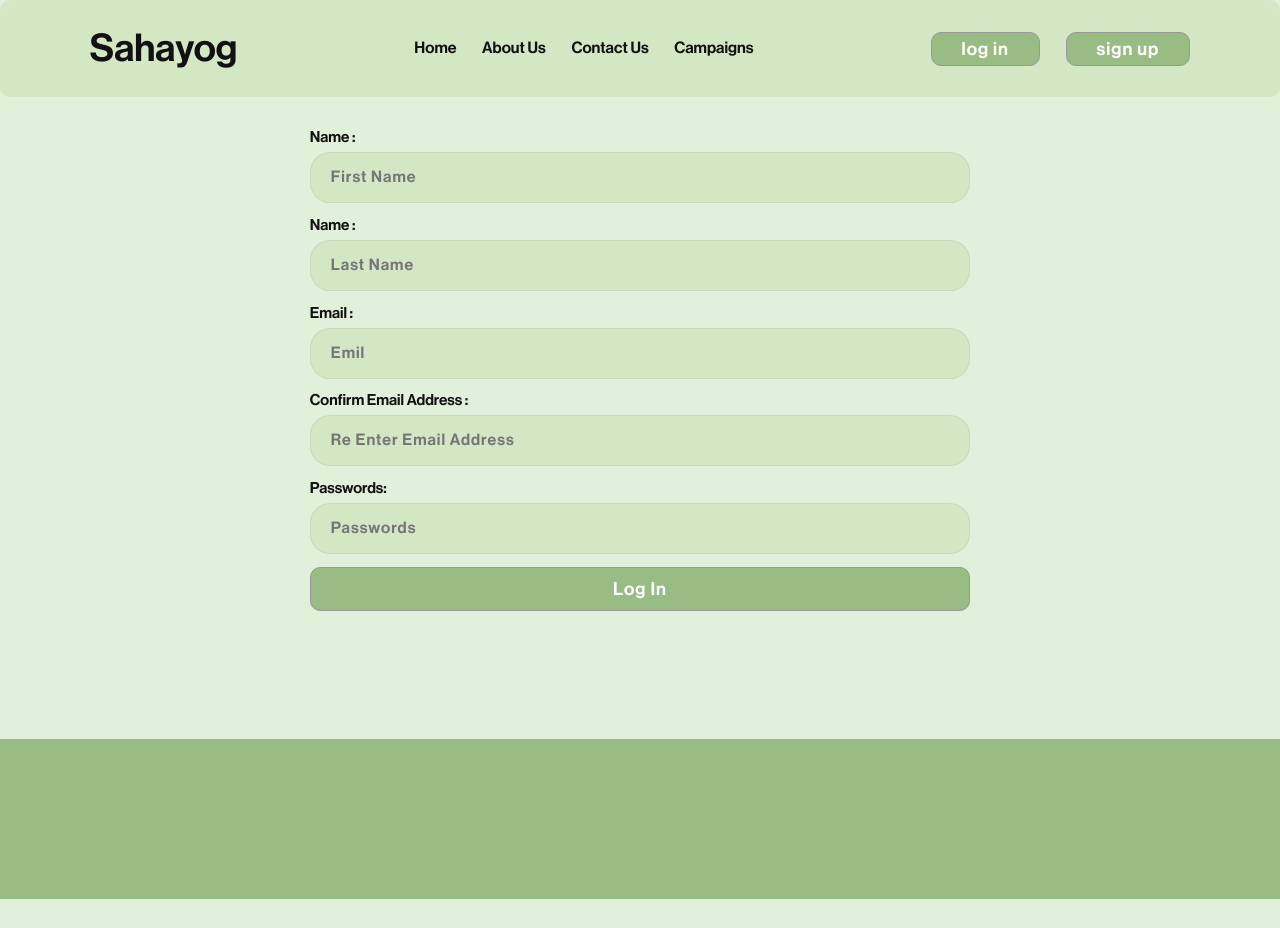
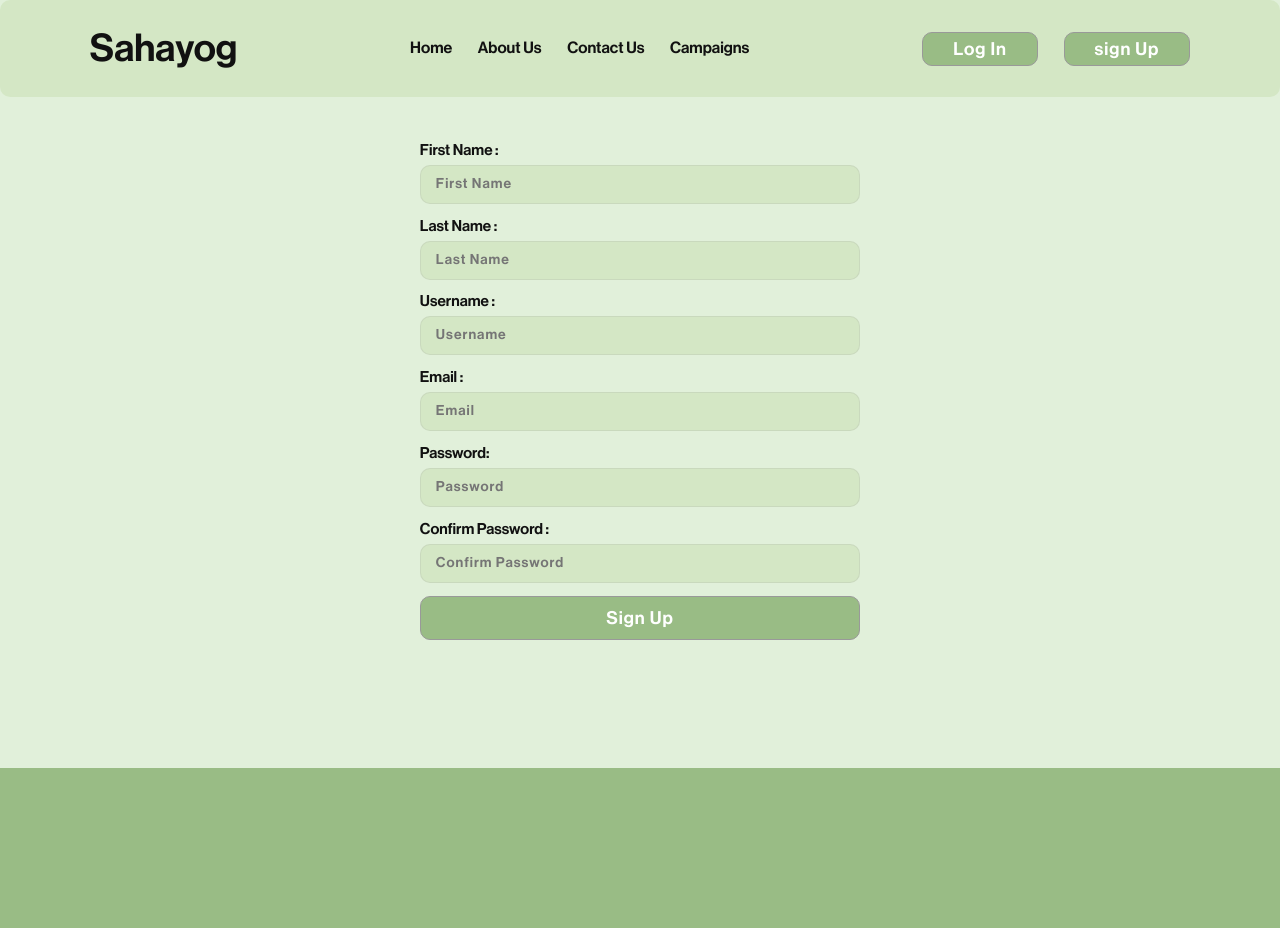
Before and after one commit to SaugatEDITH/sahayog, a Django app: page /signup/ in a window 1280 px wide. Before the commit the page ends 899 px from the top, so only its background shows below. Run offline with Django 4.2, Linux system fonts and the light colour scheme; some libraries are stand-ins or nearby versions.

Commit message:
login system

```diff
--- a/fundapp/urls.py
+++ b/fundapp/urls.py
@@ -6,8 +6,9 @@ urlpatterns = [
     path('', views.index,name='home'),
     path('campaign/', views.campaign,name='causes'),
     path('about/', views.about,name='abouts'),
-    path('login/', views.login,name='login'),
-    path('signup/', views.signup,name='signup'),
+    path('login/', views.handleLogin,name='login'),
+    path('signup/', views.handleSignup,name='signup'),
+    path('logout/', views.handleLogout,name='logout'),
     path('contact/', views.contact,name='contact'),
     # path('<str:hawa>/',views.hawa,name='404'),
 ]
--- a/fundapp/views.py
+++ b/fundapp/views.py
@@ -1,18 +1,99 @@
-from django.shortcuts import render
+# Normal Djanngo imports
+from django.shortcuts import render, redirect
 from django.http import HttpResponse,HttpResponseNotFound
+# for login systems and user related systems
+from django.contrib.auth.models import User
+from django.contrib.auth import authenticate, login, logout
+# for message display
+from django.contrib import messages
+# Payment Gateway API imports
+
+
+
 # Create your views here.
 def index(request):
    return render(request, 'index.html')
 
 def campaign(request):
     return render(request, 'campaign.html')
+
 def about(request):
     return render(request, 'about.html')
-def login(request):
-    return render(request, 'login.html')
-def signup(request):
-    return render(request, 'signup.html')
+
+def handleSignup(request):
+    """This functions handle all signup backend"""
+    if request.method == 'POST':
+        # Get the post parameters
+        username = request.POST['username']
+        first_name = request.POST.get('first_name')
+        last_name = request.POST.get('last_name')
+        email = request.POST['email']
+        password = request.POST['password']
+        confirm_password = request.POST['confirm_password']
+
+        # Check for errors
+        if len(username) > 10:
+            messages.warning(
+                request, "Username length must be less than 10 characters!")
+            return redirect("/signup/")
+
+        if not username.isalnum():
+            messages.success(
+                request, "Username should only contain letters and numbers!")
+            return redirect("/signup/")
+
+        if password != confirm_password:
+            messages.error(request, "Password mismatch")
+            return redirect("/signup/")
+
+        # Create the user
+        if(User.objects.filter(username = username)):
+            messages.error(request, "Username already exists")
+            return redirect('/signup/')
+
+        myuser = User.objects.create_user(username, email, password)
+        myuser.first_name = first_name
+        myuser.last_name = last_name
+        myuser.save()
+        messages.success(
+            request, 'Your account has been successfully created!')
+        print(f"Hello {username}")
+        return redirect('/')
+    if request.user.is_authenticated:
+        return HttpResponse('$404- Don\'t try be cool!')
+    else:
+        return render(request, 'signup.html')
+
+def handleLogin(request):
+    if request.method == 'POST':
+        # Get the post parameters
+        loginusername = request.POST['loginemail']
+        loginPassword = request.POST['loginpassword']
+
+        user = authenticate(username=loginusername, password=loginPassword)
+
+        if user is not None:
+            login(request, user)
+            messages.success(
+                request, "Sucessfully Logged in!")
+            return redirect("/")  # redirect on home
+        else:
+            messages.error(
+                request, "Invalid credentials, Please try again!")
+            return redirect("/login/")  # redirect on home
+    if request.user.is_authenticated:
+        return HttpResponse('$404- Don\'t try be cool!')
+    else:
+        return render(request, 'login.html')
+
+def handleLogout(request):
+    logout(request)
+    messages.success(
+        request, "You are Logged Out!")
+    return redirect("/")  # redirect on home
+
 def contact(request):
     return render(request, 'contact.html')
+
 # def hawa(request,hawa):
 #     return render(request, 'case_no_404.html')
--- a/static/css/loginSignup.css
+++ b/static/css/loginSignup.css
@@ -1,9 +1,9 @@
 form {
-    width: 60%;
+    width: 40%;
     display: flex;
     flex-direction: column;
     gap: 1vw;
-    margin: 0 auto;
+    margin: auto;
 }
 
 form label {
@@ -25,13 +25,13 @@ form a.forgot {
 
 
 form label input {
-    padding: 15px 20px;
-    border-radius: 20px;
+    padding: 10px 15px;
+    border-radius: 10px;
     outline: none;
     border: none;
     width: 100%;
     letter-spacing: 1px;
-    font-size: 16px;
+    font-size: 14px;
     background: #D4E7C5;
     color: #222;
     border: 1px solid hsla(0, 0%, 60%, 0.185);
--- a/static/css/navbar.css
+++ b/static/css/navbar.css
@@ -63,6 +63,17 @@
     background: hsl(98, 29%, 58%);
 }
 
+.error {
+    color: red;
+}
+
+.success {
+    color: green;
+}
+
+.warning {
+    color: orange;
+}
 
 @media (max-width:900px) {
     #ham {
--- a/templates/base.html
+++ b/templates/base.html
@@ -1,6 +1,7 @@
 <!DOCTYPE html>
 
 <html>
+
 <head>
     <meta charset="utf-8">
     <meta http-equiv="X-UA-Compatible" content="IE=edge">
@@ -16,6 +17,7 @@
     {% endblock stylesheet %}
     <link href="https://cdn.jsdelivr.net/npm/remixicon@4.1.0/fonts/remixicon.css" rel="stylesheet" />
 </head>
+
 <body>
     <i class="ri-menu-line " id="ham"></i>
 
@@ -38,12 +40,18 @@
 
         </ul>
         <div>
+            {% if user.is_authenticated %}
+            <button class="login-signup-button" id="signup-button">
+                <a href="{% url 'logout' %}">Log Out</a>
+            </button>
+            {% else %}
             <button class="login-signup-button" id="login-button">
-                <a href="/login">log in</a>
+                <a href="/login">Log In</a>
             </button>
             <button class="login-signup-button" id="signup-button">
-                <a href="/signup">sign up</a>
+                <a href="/signup">sign Up</a>
             </button>
+            {% endif %}
         </div>
     </nav>
     {% block content %}
@@ -52,4 +60,5 @@
     {% endblock content %}
     <script src="/static/js/navbar.js"></script>
 </body>
+
 </html>
--- a/templates/signup.html
+++ b/templates/signup.html
@@ -7,30 +7,42 @@
 
 
 
-    <form action="">
-
+    <form action="/signup/" method="post">
+        <center>
+            <ul class="messages">
+                {% for message in messages %}
+                <li{% if message.tags %} class="{{ message.tags }}" {% endif %}>{{ message }}</li>
+                    {% endfor %}
+            </ul>
+        </center>
+            {% csrf_token %}
             <label for="first name">
-            Name : <input type="text" placeholder="first name">
+                First Name : <input type="text" name="first_name" placeholder="First Name">
             </label>
 
             <label for="last name">
-            Name : <input type="text" placeholder="last name">
+                Last Name : <input type="text" name="last_name" placeholder="Last Name">
+            </label>
+
+            <label for="username">
+                username : <input type="text" name="username" placeholder="Username">
             </label>
 
             <label for="last name">
-            Email : <input type="text" placeholder="emil">
+                Email : <input type="text" name="email" placeholder="Email">
+            </label>
+
+            <label for="">
+                Password:
+                <input type="password" name="password" placeholder="password">
             </label>
 
             <label for="last confirmemail">
-            confirm email address : <input type="text" placeholder="re enter email address">
-        </label>
-        <label for="">
-            Passwords:
-            <input type="text" placeholder="passwords">
+                confirm Password : <input type="password" name="confirm_password" placeholder="Confirm Password">
             </label>
 
-        <button>
-            log in
+            <button type="submit">
+                Sign Up
             </button>
 
     </form>
```
Also changed, not shown: templates/index.html (+7 -0 lines), templates/login.html (+14 -14 lines), db.sqlite3. Lines whose indentation alone changed are shown as unchanged.
